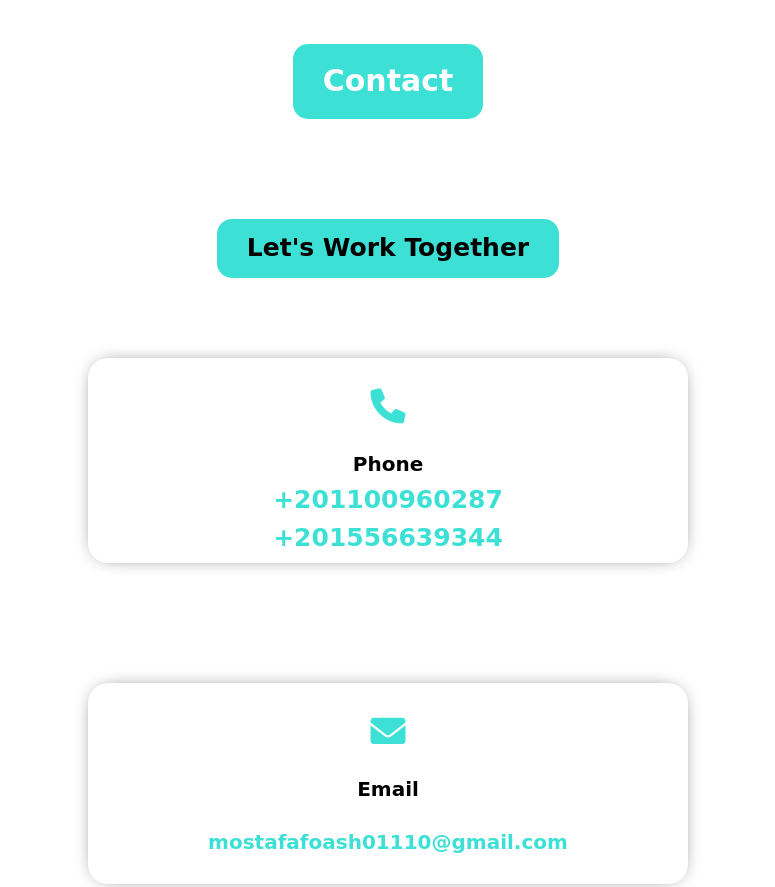
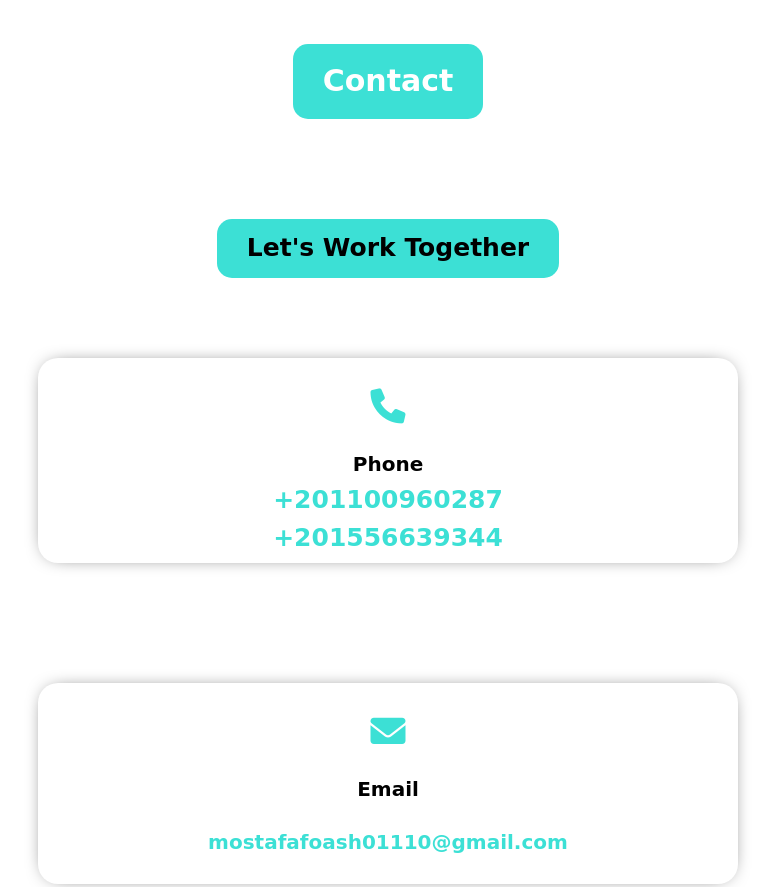
Before and after one commit to mo-sha-ban/Mostafa-shaban, a plain HTML site: page index.html in a window 1280 px wide. Shown: the part 3698-4585 px from the top of the page, without its empty margins (252-1027 px from the left). Drawn offline with Linux system fonts and the light colour scheme.

Commit message:
Update style.css

```diff
--- a/css/style.css
+++ b/css/style.css
@@ -412,7 +412,7 @@ header .container ul li a {
 }
 .contact .container {
     display: grid;
-    grid-template-columns: repeat(auto-fill, minmax(450px, 600px));
+    grid-template-columns: repeat(auto-fill, minmax(600px, 700px));
     gap: 60px;
     justify-content: center;
 }
```
